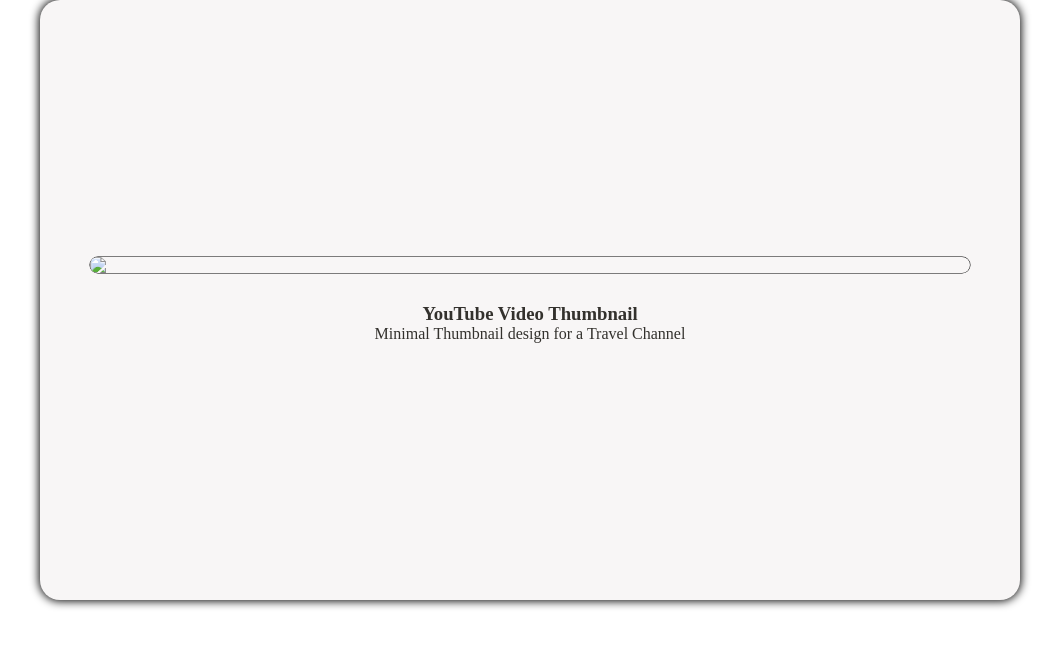
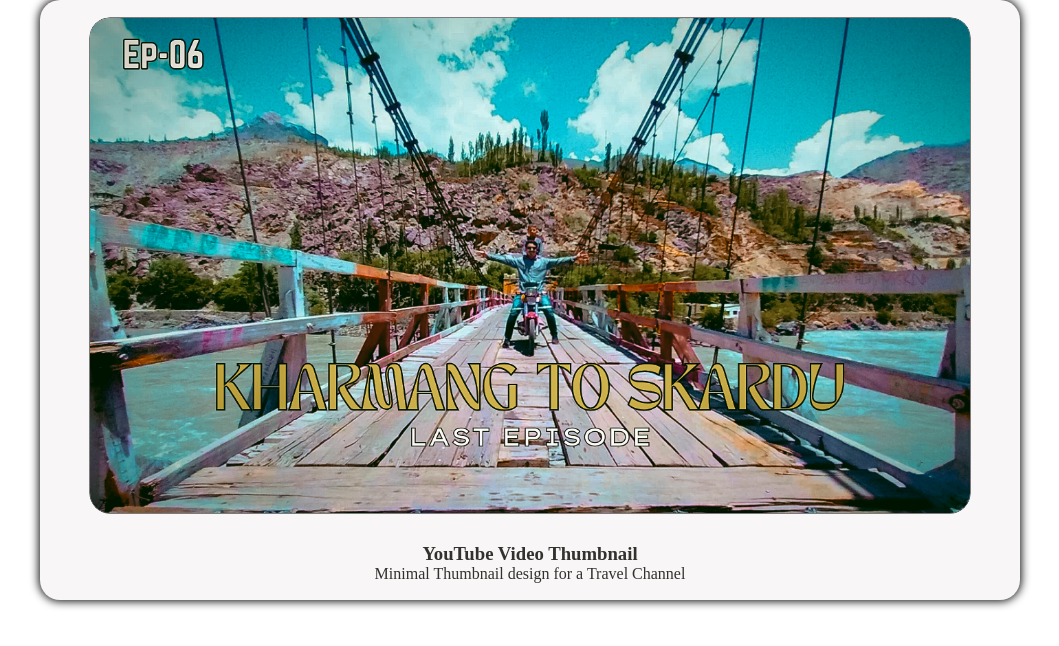
Before and after one commit to zamanjaffery/Graphic-Design-Portfolio, a plain HTML site: page thumbnail24.html in a window 1280 px wide. Shown: the whole page, without its empty margins (110-1169 px from the left). Drawn offline with Linux system fonts and the light colour scheme.

Commit message:
Update thumbnail24.html

```diff
--- a/thumbnail24.html
+++ b/thumbnail24.html
@@ -8,11 +8,12 @@
 </head>
 <body>
   <div class="portfolio-card logo">
-            <img src="images/project24.jpg " width="200px">
+            <img src="project24.jpg " width="200px">
             <div class="portfolio-info">
                 <h3>YouTube Video Thumbnail</h3>
                 <p>Minimal Thumbnail design for a Travel Channel</p>
             </div>
         </div>
     </body>
+
 </html>
```
